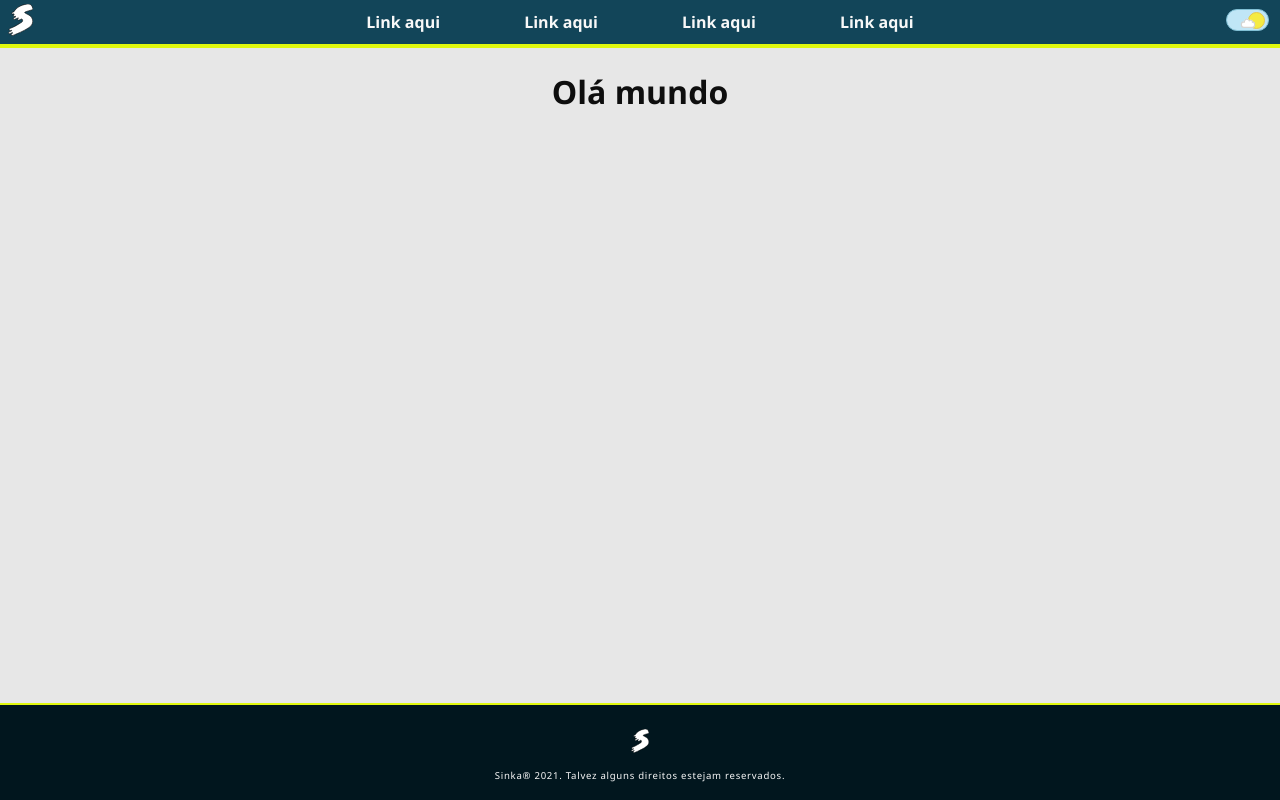
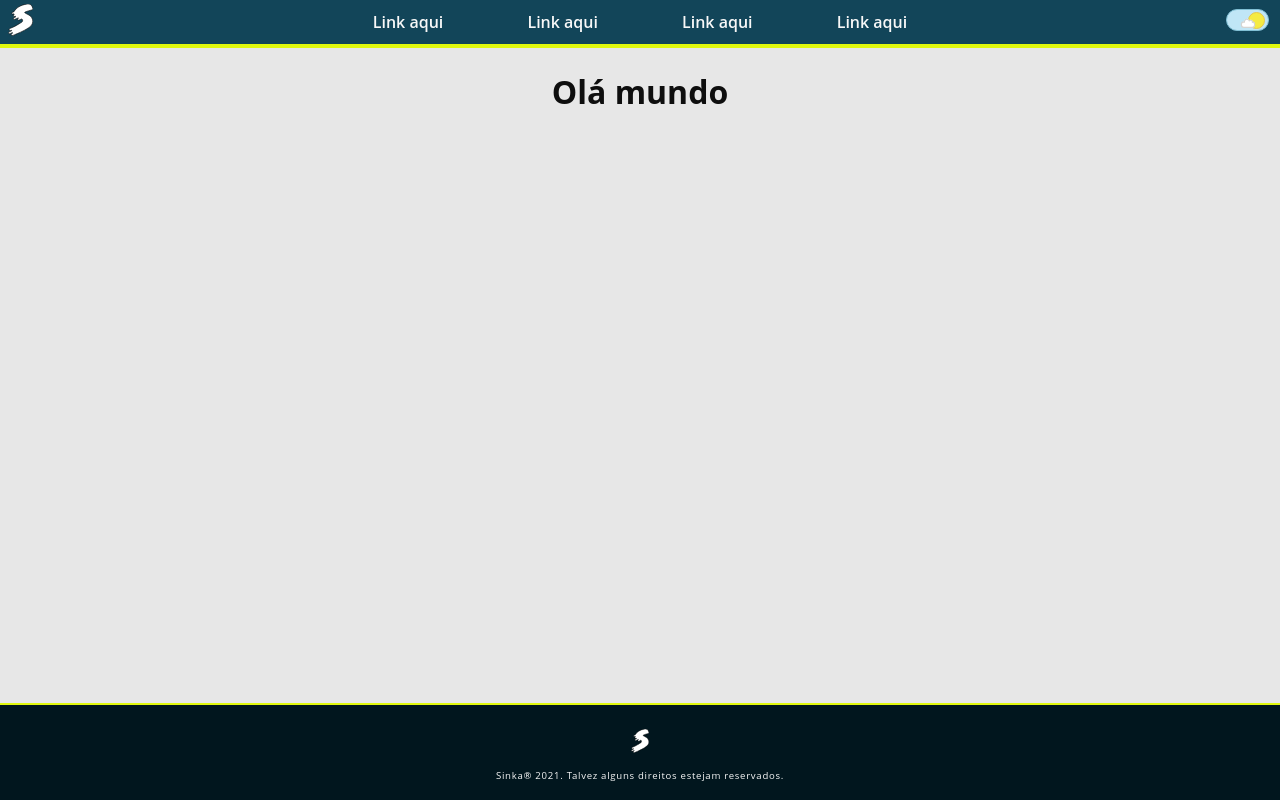
Before and after one commit to TYukio/Sinka, a PHP site: page / in a window 1280 px wide. Run offline with PHP 8.4, Linux system fonts and the light colour scheme; style sheets or scripts are compiled from the project's sources.

Commit message:
Alteração da fonte principal
A fonte principal foi definda como 'Open Sans'

```diff
--- a/sinka/sass/_theme.scss
+++ b/sinka/sass/_theme.scss
@@ -24,5 +24,5 @@ body
 	}
 
 	// Fontes
-	--font-main: #{Segoe UI, Frutiger, Frutiger Linotype, Dejavu Sans};
+	--font-main: #{Open Sans, Segoe UI, Frutiger, Frutiger Linotype, Dejavu Sans};
 }
```
